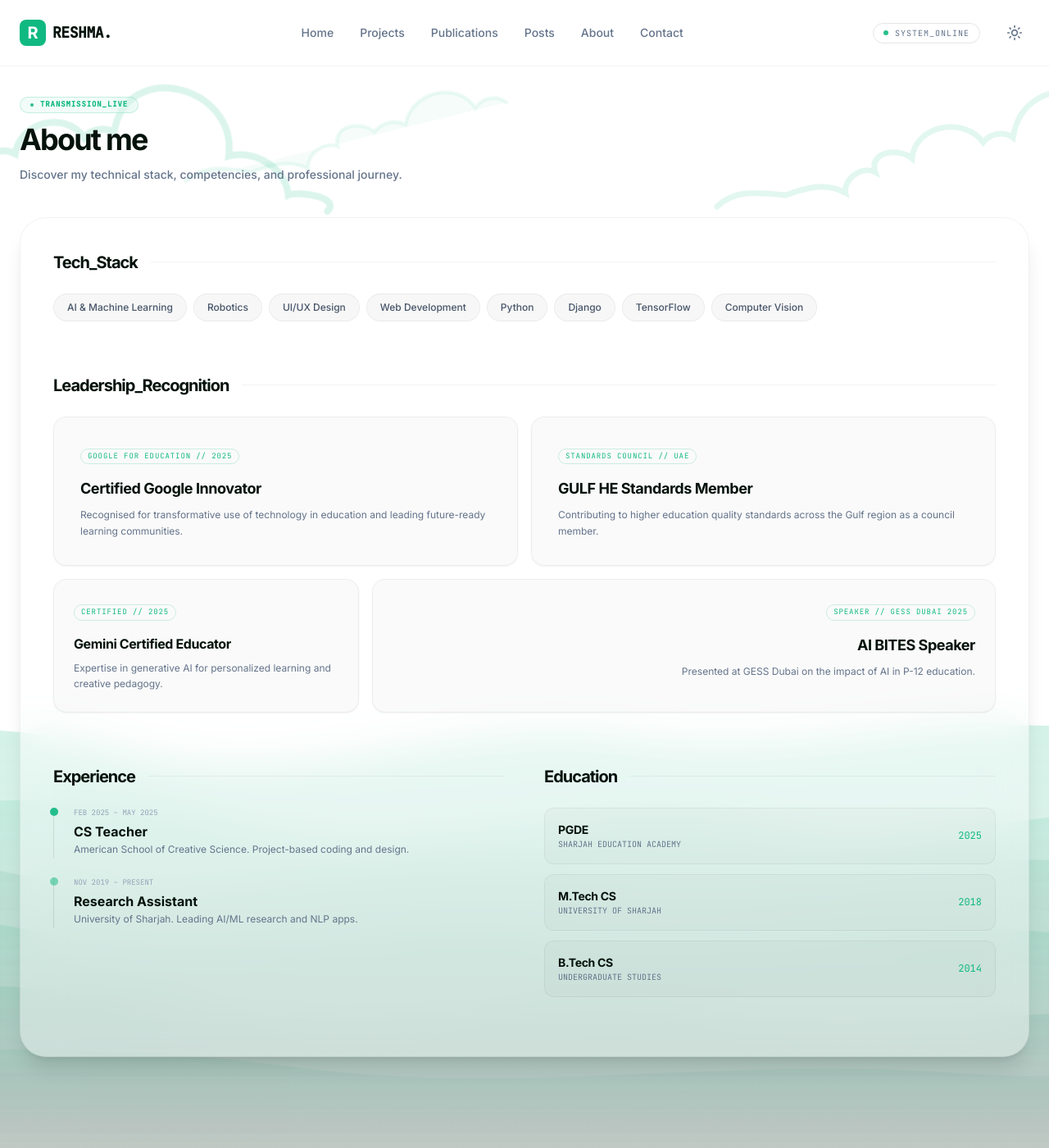
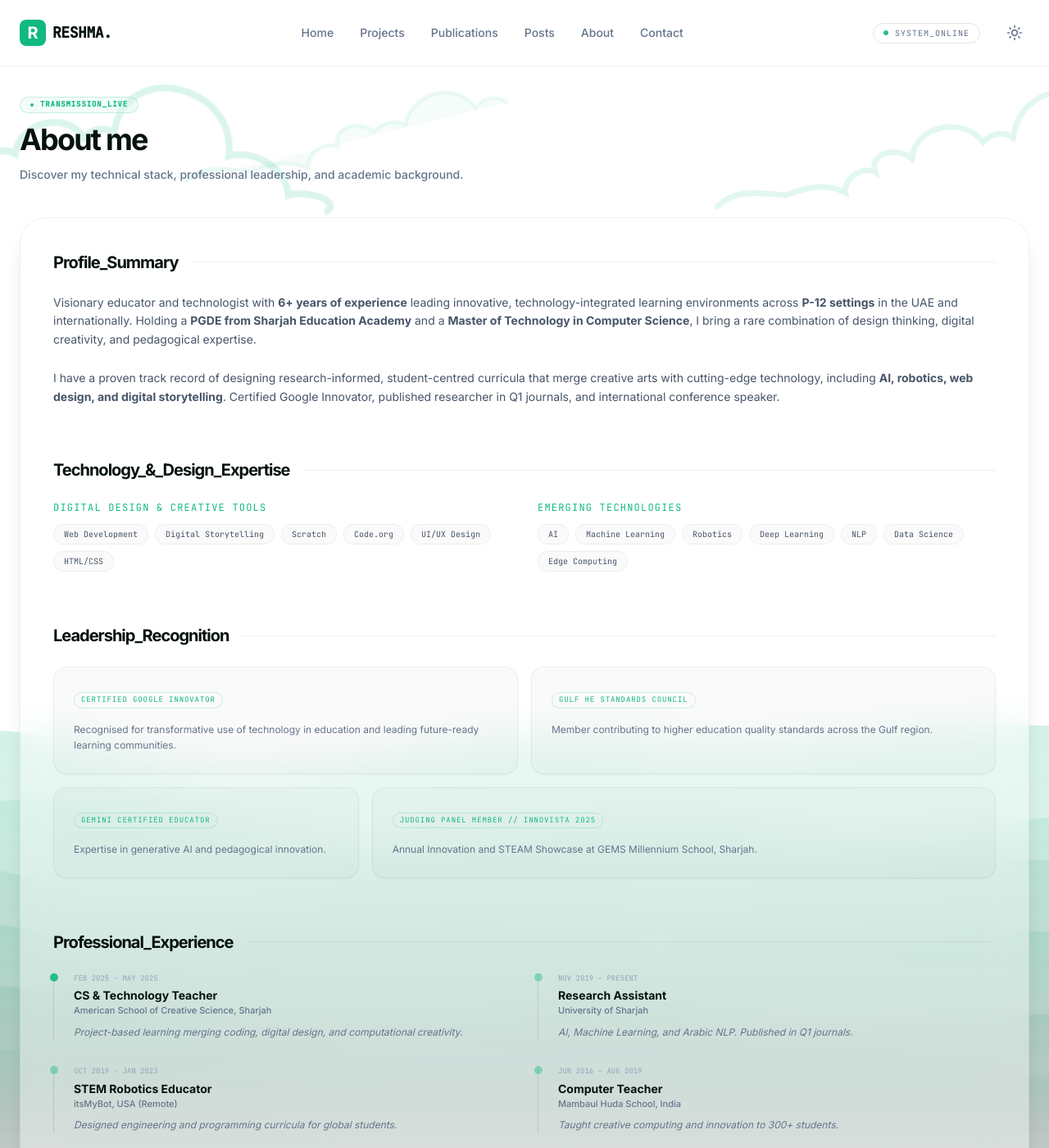
Before and after one commit to ReshmaAbdulRazack/ReshmaAbdulRazack.github.io, a Jekyll site: the page built from about.md, in a window 1280 px wide and 1400 px high. Shown: the whole window at 82% size. Built offline with Jekyll 4.4.1, drawn with Linux system fonts in a browser that asks for light colours; nearby versions of some CDN libraries; some of the changed text lies outside the part shown.

Commit message:
feat: update about page with professional summary, restructured tech stack, and refined profile sections

```diff
--- a/about.md
+++ b/about.md
@@ -2,23 +2,54 @@
 layout: page
 title: About me
 permalink: /about/
-subtitle: Discover my technical stack, competencies, and professional journey.
+subtitle: Discover my technical stack, professional leadership, and academic background.
 ---
 
-<!-- Tech Stack -->
+<!-- Professional Summary -->
 <section class="space-y-6">
   <div class="flex items-center gap-4">
-    <h2 class="text-xl font-bold text-forest-950 dark:text-white tracking-tighter">Tech_Stack</h2>
+    <h2 class="text-xl font-bold text-forest-950 dark:text-white tracking-tighter">Profile_Summary</h2>
     <div class="h-[1px] flex-grow bg-black/5 dark:bg-white/5"></div>
   </div>
 
-  <div class="flex flex-wrap gap-2">
-    {% assign skills = "AI & Machine Learning, Robotics, UI/UX Design, Web Development, Python, Django, TensorFlow, Computer Vision" | split: ", " %}
-    {% for skill in skills %}
-    <span class="px-4 py-2 rounded-full bg-black/[0.03] dark:bg-white/5 border border-black/5 dark:border-white/5 text-slate-600 dark:text-slate-300 text-xs font-medium hover:border-accent hover:text-accent transition-all cursor-default hover:bg-white dark:hover:bg-white/10">
-      {{ skill }}
-    </span>
-    {% endfor %}
+  <p class="text-slate-600 dark:text-slate-400 leading-relaxed text-sm">
+    Visionary educator and technologist with <strong>6+ years of experience</strong> leading innovative, technology-integrated learning environments across <strong>P-12 settings</strong> in the UAE and internationally. Holding a <strong>PGDE from Sharjah Education Academy</strong> and a <strong>Master of Technology in Computer Science</strong>, I bring a rare combination of design thinking, digital creativity, and pedagogical expertise.
+  </p>
+  <p class="text-slate-600 dark:text-slate-400 leading-relaxed text-sm">
+    I have a proven track record of designing research-informed, student-centred curricula that merge creative arts with cutting-edge technology, including <strong>AI, robotics, web design, and digital storytelling</strong>. Certified Google Innovator, published researcher in Q1 journals, and international conference speaker.
+  </p>
+</section>
+
+<!-- Tech & Design Stack -->
+<section class="mt-16 space-y-6">
+  <div class="flex items-center gap-4">
+    <h2 class="text-xl font-bold text-forest-950 dark:text-white tracking-tighter">Technology_&_Design_Expertise</h2>
+    <div class="h-[1px] flex-grow bg-black/5 dark:bg-white/5"></div>
+  </div>
+
+  <div class="grid grid-cols-1 sm:grid-cols-2 gap-8">
+    <div class="space-y-3">
+      <h3 class="text-xs font-mono uppercase tracking-widest text-accent">Digital Design & Creative Tools</h3>
+      <div class="flex flex-wrap gap-2">
+        {% assign design_skills = "Web Development, Digital Storytelling, Scratch, Code.org, UI/UX Design, HTML/CSS" | split: ", " %}
+        {% for skill in design_skills %}
+        <span class="px-3 py-1 rounded-full bg-black/[0.02] dark:bg-white/5 border border-black/5 dark:border-white/5 text-slate-600 dark:text-slate-400 text-[10px] font-mono">
+          {{ skill }}
+        </span>
+        {% endfor %}
+      </div>
+    </div>
+    <div class="space-y-3">
+      <h3 class="text-xs font-mono uppercase tracking-widest text-accent">Emerging Technologies</h3>
+      <div class="flex flex-wrap gap-2">
+        {% assign tech_skills = "AI, Machine Learning, Robotics, Deep Learning, NLP, Data Science, Edge Computing" | split: ", " %}
+        {% for skill in tech_skills %}
+        <span class="px-3 py-1 rounded-full bg-black/[0.02] dark:bg-white/5 border border-black/5 dark:border-white/5 text-slate-600 dark:text-slate-400 text-[10px] font-mono">
+          {{ skill }}
+        </span>
+        {% endfor %}
+      </div>
+    </div>
   </div>
 </section>
 
@@ -30,75 +61,92 @@ subtitle: Discover my technical stack, competencies, and professional journey.
   </div>
 
   <div class="grid grid-cols-1 md:grid-cols-12 gap-4">
-    <div class="md:col-span-6 p-8 rounded-2xl bg-black/[0.02] dark:bg-white/[0.02] border border-black/5 dark:border-white/5 hover:bg-white dark:hover:bg-white/[0.05] transition-all group shadow-sm dark:shadow-none">
-      <div class="text-[9px] font-mono text-accent uppercase tracking-widest border border-accent/20 px-2 py-0.5 rounded-full inline-block mb-4">Google for Education // 2025</div>
-      <h3 class="text-lg font-bold text-forest-950 dark:text-white mb-2 tracking-tight group-hover:text-accent transition-colors">Certified Google Innovator</h3>
+    <div class="md:col-span-6 p-6 rounded-2xl bg-black/[0.02] dark:bg-white/[0.02] border border-black/5 dark:border-white/5 hover:bg-white dark:hover:bg-white/[0.05] transition-all group shadow-sm dark:shadow-none">
+      <div class="text-[9px] font-mono text-accent uppercase tracking-widest border border-accent/20 px-2 py-0.5 rounded-full inline-block mb-4">Certified Google Innovator</div>
       <p class="text-slate-500 dark:text-slate-400 leading-relaxed text-xs">Recognised for transformative use of technology in education and leading future-ready learning communities.</p>
     </div>
 
-    <div class="md:col-span-6 p-8 rounded-2xl bg-black/[0.02] dark:bg-white/[0.02] border border-black/5 dark:border-white/5 hover:bg-white dark:hover:bg-white/[0.05] transition-all group shadow-sm dark:shadow-none">
-      <div class="text-[9px] font-mono text-accent uppercase tracking-widest border border-accent/20 px-2 py-0.5 rounded-full inline-block mb-4">Standards Council // UAE</div>
-      <h3 class="text-lg font-bold text-forest-950 dark:text-white mb-2 tracking-tight group-hover:text-accent transition-colors">GULF HE Standards Member</h3>
-      <p class="text-slate-500 dark:text-slate-400 leading-relaxed text-xs">Contributing to higher education quality standards across the Gulf region as a council member.</p>
+    <div class="md:col-span-6 p-6 rounded-2xl bg-black/[0.02] dark:bg-white/[0.02] border border-black/5 dark:border-white/5 hover:bg-white dark:hover:bg-white/[0.05] transition-all group shadow-sm dark:shadow-none">
+      <div class="text-[9px] font-mono text-accent uppercase tracking-widest border border-accent/20 px-2 py-0.5 rounded-full inline-block mb-4">GULF HE Standards Council</div>
+      <p class="text-slate-500 dark:text-slate-400 leading-relaxed text-xs">Member contributing to higher education quality standards across the Gulf region.</p>
     </div>
 
     <div class="md:col-span-4 p-6 rounded-2xl bg-black/[0.02] dark:bg-white/[0.02] border border-black/5 dark:border-white/5 hover:bg-white dark:hover:bg-white/[0.05] transition-all group shadow-sm dark:shadow-none">
-      <div class="text-[9px] font-mono text-accent uppercase tracking-widest border border-accent/20 px-2 py-0.5 rounded-full inline-block mb-4">Certified // 2025</div>
-      <h3 class="text-base font-bold text-forest-950 dark:text-white mb-2 tracking-tight group-hover:text-accent transition-colors">Gemini Certified Educator</h3>
-      <p class="text-xs text-slate-500 dark:text-slate-400 leading-relaxed">Expertise in generative AI for personalized learning and creative pedagogy.</p>
+      <div class="text-[9px] font-mono text-accent uppercase tracking-widest border border-accent/20 px-2 py-0.5 rounded-full inline-block mb-4">Gemini Certified Educator</div>
+      <p class="text-xs text-slate-500 dark:text-slate-400 leading-relaxed">Expertise in generative AI and pedagogical innovation.</p>
     </div>
 
-    <div class="md:col-span-8 p-6 rounded-2xl bg-black/[0.02] dark:bg-white/[0.02] border border-black/5 dark:border-white/5 hover:bg-white dark:hover:bg-white/[0.05] transition-all group text-right shadow-sm dark:shadow-none">
-      <div class="text-[9px] font-mono text-accent uppercase tracking-widest border border-accent/20 px-2 py-0.5 rounded-full inline-block mb-4">Speaker // GESS Dubai 2025</div>
-      <h3 class="text-lg font-bold text-forest-950 dark:text-white mb-2 tracking-tight group-hover:text-accent transition-colors">AI BITES Speaker</h3>
-      <p class="text-slate-500 dark:text-slate-400 leading-relaxed text-xs max-w-sm ml-auto">Presented at GESS Dubai on the impact of AI in P-12 education.</p>
+    <div class="md:col-span-8 p-6 rounded-2xl bg-black/[0.02] dark:bg-white/[0.02] border border-black/5 dark:border-white/5 hover:bg-white dark:hover:bg-white/[0.05] transition-all group shadow-sm dark:shadow-none">
+      <div class="text-[9px] font-mono text-accent uppercase tracking-widest border border-accent/20 px-2 py-0.5 rounded-full inline-block mb-4">Judging Panel Member // iNNOVISTA 2025</div>
+      <p class="text-slate-500 dark:text-slate-400 leading-relaxed text-xs">Annual Innovation and STEAM Showcase at GEMS Millennium School, Sharjah.</p>
     </div>
   </div>
 </section>
 
-<!-- Experience & Education (Merged) -->
-<div class="grid grid-cols-1 md:grid-cols-2 gap-12 mt-16 pb-8">
-  <section class="space-y-6">
-    <div class="flex items-center gap-4">
-      <h2 class="text-xl font-bold text-forest-950 dark:text-white tracking-tighter">Experience</h2>
-      <div class="h-[1px] flex-grow bg-black/5 dark:bg-white/5"></div>
+<!-- Experience -->
+<section class="mt-16 space-y-6">
+  <div class="flex items-center gap-4">
+    <h2 class="text-xl font-bold text-forest-950 dark:text-white tracking-tighter">Professional_Experience</h2>
+    <div class="h-[1px] flex-grow bg-black/5 dark:bg-white/5"></div>
+  </div>
+
+  <div class="grid grid-cols-1 md:grid-cols-2 gap-8">
+    <div class="relative pl-6 border-l border-black/10 dark:border-white/10 group">
+      <div class="absolute -left-[5px] top-0 w-2.5 h-2.5 rounded-full bg-accent animate-pulse"></div>
+      <div class="text-[9px] font-mono text-slate-400 dark:text-slate-500 mb-1 uppercase">Feb 2025 – May 2025</div>
+      <h3 class="text-sm font-bold text-forest-950 dark:text-white group-hover:text-accent transition-colors">CS & Technology Teacher</h3>
+      <p class="text-[11px] text-slate-500 dark:text-slate-400 font-medium">American School of Creative Science, Sharjah</p>
+      <p class="text-xs text-slate-500 dark:text-slate-400 leading-relaxed mt-2 italic">Project-based learning merging coding, digital design, and computational creativity.</p>
     </div>
 
-    <div class="space-y-6">
-      <div class="relative pl-6 border-l border-black/10 dark:border-white/10 group">
-        <div class="absolute -left-[5px] top-0 w-2.5 h-2.5 rounded-full bg-accent animate-pulse"></div>
-        <div class="text-[9px] font-mono text-slate-400 dark:text-slate-500 mb-1 uppercase">Feb 2025 – May 2025</div>
-        <h3 class="text-base font-bold text-forest-950 dark:text-white group-hover:text-accent transition-colors">CS Teacher</h3>
-        <p class="text-xs text-slate-500 dark:text-slate-400 leading-relaxed">American School of Creative Science. Project-based coding and design.</p>
-      </div>
-
-      <div class="relative pl-6 border-l border-black/10 dark:border-white/10 group">
-        <div class="absolute -left-[5px] top-0 w-2.5 h-2.5 rounded-full bg-accent/50"></div>
-        <div class="text-[9px] font-mono text-slate-400 dark:text-slate-500 mb-1 uppercase">Nov 2019 – Present</div>
-        <h3 class="text-base font-bold text-forest-950 dark:text-white group-hover:text-accent transition-colors">Research Assistant</h3>
-        <p class="text-xs text-slate-500 dark:text-slate-400 leading-relaxed">University of Sharjah. Leading AI/ML research and NLP apps.</p>
-      </div>
-    </div>
-  </section>
-
-  <section class="space-y-6">
-    <div class="flex items-center gap-4">
-      <h2 class="text-xl font-bold text-forest-950 dark:text-white tracking-tighter">Education</h2>
-      <div class="h-[1px] flex-grow bg-black/5 dark:bg-white/5"></div>
+    <div class="relative pl-6 border-l border-black/10 dark:border-white/10 group">
+      <div class="absolute -left-[5px] top-0 w-2.5 h-2.5 rounded-full bg-accent/40"></div>
+      <div class="text-[9px] font-mono text-slate-400 dark:text-slate-500 mb-1 uppercase">Nov 2019 – Present</div>
+      <h3 class="text-sm font-bold text-forest-950 dark:text-white group-hover:text-accent transition-colors">Research Assistant</h3>
+      <p class="text-[11px] text-slate-500 dark:text-slate-400 font-medium">University of Sharjah</p>
+      <p class="text-xs text-slate-500 dark:text-slate-400 leading-relaxed mt-2 italic">AI, Machine Learning, and Arabic NLP. Published in Q1 journals.</p>
     </div>
 
-    <div class="grid grid-cols-1 gap-3">
-      {% assign edu = "2025|PGDE|Sharjah Education Academy, 2018|M.Tech CS|University of Sharjah, 2014|B.Tech CS|Undergraduate Studies" | split: ", " %}
-      {% for item in edu %}
-        {% assign parts = item | split: "|" %}
-        <div class="p-4 rounded-xl bg-black/[0.02] dark:bg-white/[0.02] border border-black/5 dark:border-white/5 hover:border-accent/30 transition-all flex justify-between items-center">
-          <div>
-            <h3 class="text-sm font-bold text-forest-950 dark:text-white tracking-tight">{{ parts[1] }}</h3>
-            <p class="text-[10px] text-slate-500 dark:text-slate-500 font-mono uppercase">{{ parts[2] }}</p>
-          </div>
-          <div class="text-xs font-mono text-accent">{{ parts[0] }}</div>
-        </div>
-      {% endfor %}
+    <div class="relative pl-6 border-l border-black/10 dark:border-white/10 group">
+      <div class="absolute -left-[5px] top-0 w-2.5 h-2.5 rounded-full bg-accent/40"></div>
+      <div class="text-[9px] font-mono text-slate-400 dark:text-slate-500 mb-1 uppercase">Oct 2019 – Jan 2023</div>
+      <h3 class="text-sm font-bold text-forest-950 dark:text-white group-hover:text-accent transition-colors">STEM Robotics Educator</h3>
+      <p class="text-[11px] text-slate-500 dark:text-slate-400 font-medium">itsMyBot, USA (Remote)</p>
+      <p class="text-xs text-slate-500 dark:text-slate-400 leading-relaxed mt-2 italic">Designed engineering and programming curricula for global students.</p>
     </div>
-  </section>
-</div>
+
+    <div class="relative pl-6 border-l border-black/10 dark:border-white/10 group">
+      <div class="absolute -left-[5px] top-0 w-2.5 h-2.5 rounded-full bg-accent/40"></div>
+      <div class="text-[9px] font-mono text-slate-400 dark:text-slate-500 mb-1 uppercase">Jun 2016 – Aug 2019</div>
+      <h3 class="text-sm font-bold text-forest-950 dark:text-white group-hover:text-accent transition-colors">Computer Teacher</h3>
+      <p class="text-[11px] text-slate-500 dark:text-slate-400 font-medium">Mambaul Huda School, India</p>
+      <p class="text-xs text-slate-500 dark:text-slate-400 leading-relaxed mt-2 italic">Taught creative computing and innovation to 300+ students.</p>
+    </div>
+  </div>
+</section>
+
+<!-- Education -->
+<section class="mt-16 mb-8 space-y-6">
+  <div class="flex items-center gap-4">
+    <h2 class="text-xl font-bold text-forest-950 dark:text-white tracking-tighter">Education_&_Qualifications</h2>
+    <div class="h-[1px] flex-grow bg-black/5 dark:bg-white/5"></div>
+  </div>
+
+  <div class="grid grid-cols-1 sm:grid-cols-3 gap-4">
+    <div class="p-6 rounded-2xl bg-black/[0.02] dark:bg-white/[0.02] border border-black/5 dark:border-white/5">
+      <div class="text-[10px] font-mono text-accent mb-2">2024–2025</div>
+      <h3 class="text-sm font-bold text-forest-950 dark:text-white tracking-tight">PGDE</h3>
+      <p class="text-[10px] text-slate-500 dark:text-slate-500 font-mono uppercase mt-1">Sharjah Education Academy</p>
+    </div>
+    <div class="p-6 rounded-2xl bg-black/[0.02] dark:bg-white/[0.02] border border-black/5 dark:border-white/5">
+      <div class="text-[10px] font-mono text-accent mb-2">2016–2018</div>
+      <h3 class="text-sm font-bold text-forest-950 dark:text-white tracking-tight">M.Tech Computer Science</h3>
+      <p class="text-[10px] text-slate-500 dark:text-slate-500 font-mono uppercase mt-1">India</p>
+    </div>
+    <div class="p-6 rounded-2xl bg-black/[0.02] dark:bg-white/[0.02] border border-black/5 dark:border-white/5">
+      <div class="text-[10px] font-mono text-accent mb-2">2010–2014</div>
+      <h3 class="text-sm font-bold text-forest-950 dark:text-white tracking-tight">B.Tech Computer Science</h3>
+      <p class="text-[10px] text-slate-500 dark:text-slate-500 font-mono uppercase mt-1">India</p>
+    </div>
+  </div>
+</section>
```
